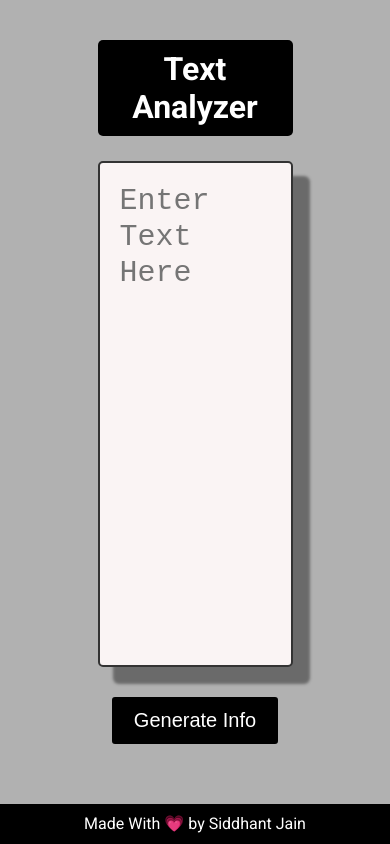
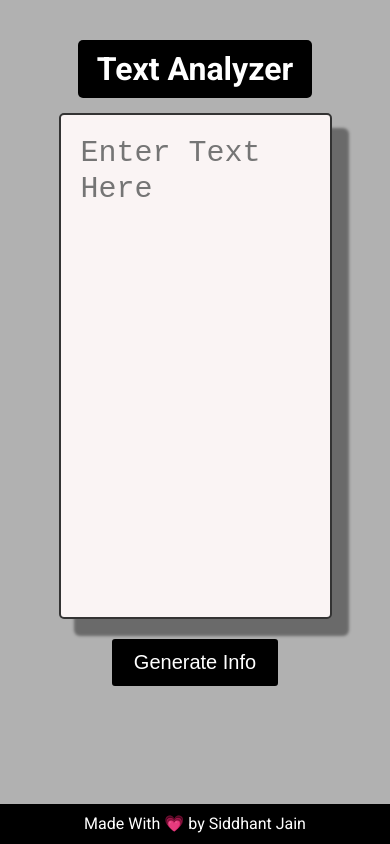
Before and after one commit to techysiddhant/text-analyzer, a plain HTML site: page index.html in a window 390 px wide. Drawn offline with Linux system fonts and the light colour scheme.

Commit message:
Update the Resposiveness

```diff
--- a/css/style.css
+++ b/css/style.css
@@ -143,6 +143,9 @@ footer p a {
     .box h2{
         font-size: 60px;
     }
+    textarea{
+        margin: 10px;
+    }
 }
 
 @media screen and (max-width: 576px) {
@@ -150,4 +153,12 @@ footer p a {
         grid-template-columns: repeat(1, 1fr);
         gap: 40px;
       }
+    textarea{
+        width: 70vw;
+        height: 60vh;
+        margin: 10px;
+    }
+    .text-wrapper h1{
+        width: 60vw;
+    }
 }
```
